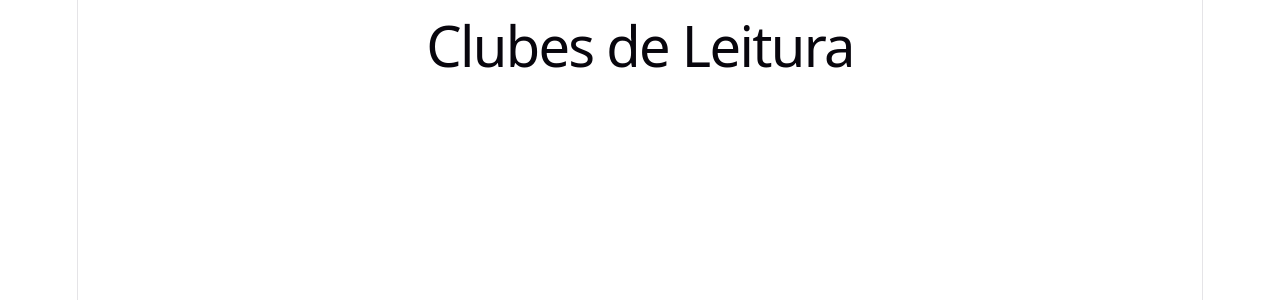
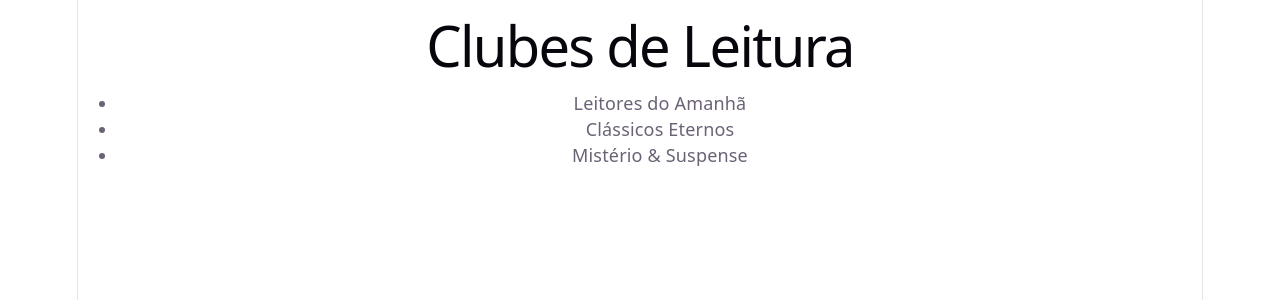
Before and after one commit to Lucas-1234567890/AT-REACT, a React (Vite) app: page / in a window 1280 px wide. Shown: the top 300 px of the page. Built offline with nearby package versions, Linux system fonts and the light colour scheme.

Commit message:
tarefa 2: useState e useEffect para buscar clubes.json

```diff
--- a/src/components/ClubeLista.jsx
+++ b/src/components/ClubeLista.jsx
@@ -1,8 +1,22 @@
+import { useState, useEffect } from 'react';
+
 function ClubeLista() {
+  const [clubes, setClubes] = useState([]);
+
+  useEffect(() => {
+    fetch('/clubes.json')
+      .then((res) => res.json())
+      .then((data) => setClubes(data));
+  }, []);
+
   return (
     <div>
       <h1>Clubes de Leitura</h1>
-      <ul></ul>
+      <ul>
+        {clubes.map((clube) => (
+          <li key={clube.id}>{clube.nome}</li>
+        ))}
+      </ul>
     </div>
   );
 }
```
